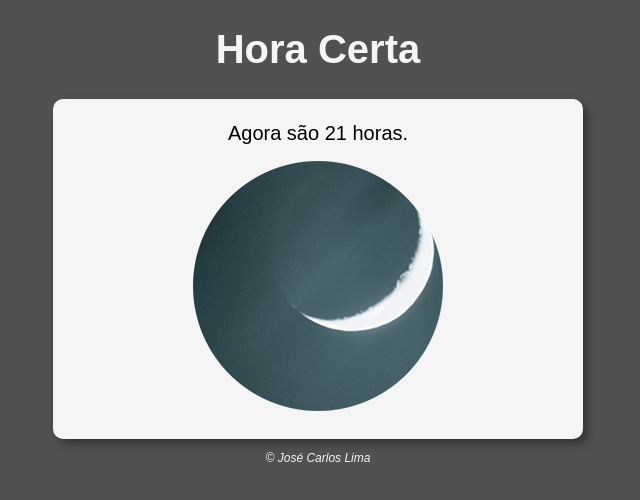
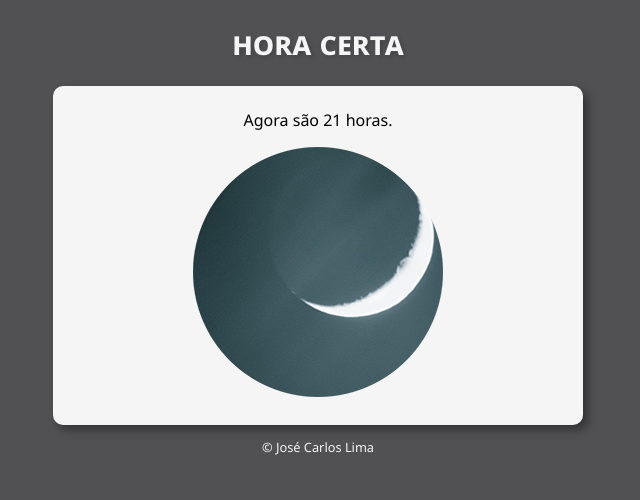
Before and after one commit to josecarloslima/ExercicioGuanabaraSite01, a plain HTML site: page index.html in a window 1280 px wide. Shown: the whole page, without its empty margins (322-962 px from the left). Drawn offline with Linux system fonts and the light colour scheme.

Commit message:
Update estilo.css

```diff
--- a/estilo.css
+++ b/estilo.css
@@ -1,13 +1,19 @@
+@charset "UTF-8";
+
 body {
     background: rgb(70, 142, 236);
-    font: normal 15pt Arial;
-
+    font-family: 'Segoe UI', Tahoma, Geneva, Verdana, sans-serif;
+    font-size: 1em;
 }
 
 header {
     color: whitesmoke;
     text-align: center;
+}
 
+h1 {
+    font-variant-caps: all-small-caps;
+    text-shadow: 2px 2px 5px rgba(0, 0, 0, 0.181);
 }
 
 section {
@@ -17,7 +23,6 @@ section {
     width: 500px;
     margin: auto;
     box-shadow: 5px 5px 10px rgba(0, 0, 0, 0.363);
-
 }
 
 div {
@@ -28,7 +33,6 @@ div {
 footer {
     color: whitesmoke;
     text-align: center;
-    font-style: italic;
-    font-size: 12px;
+    font-size: 0.8em;
 
 }
```
